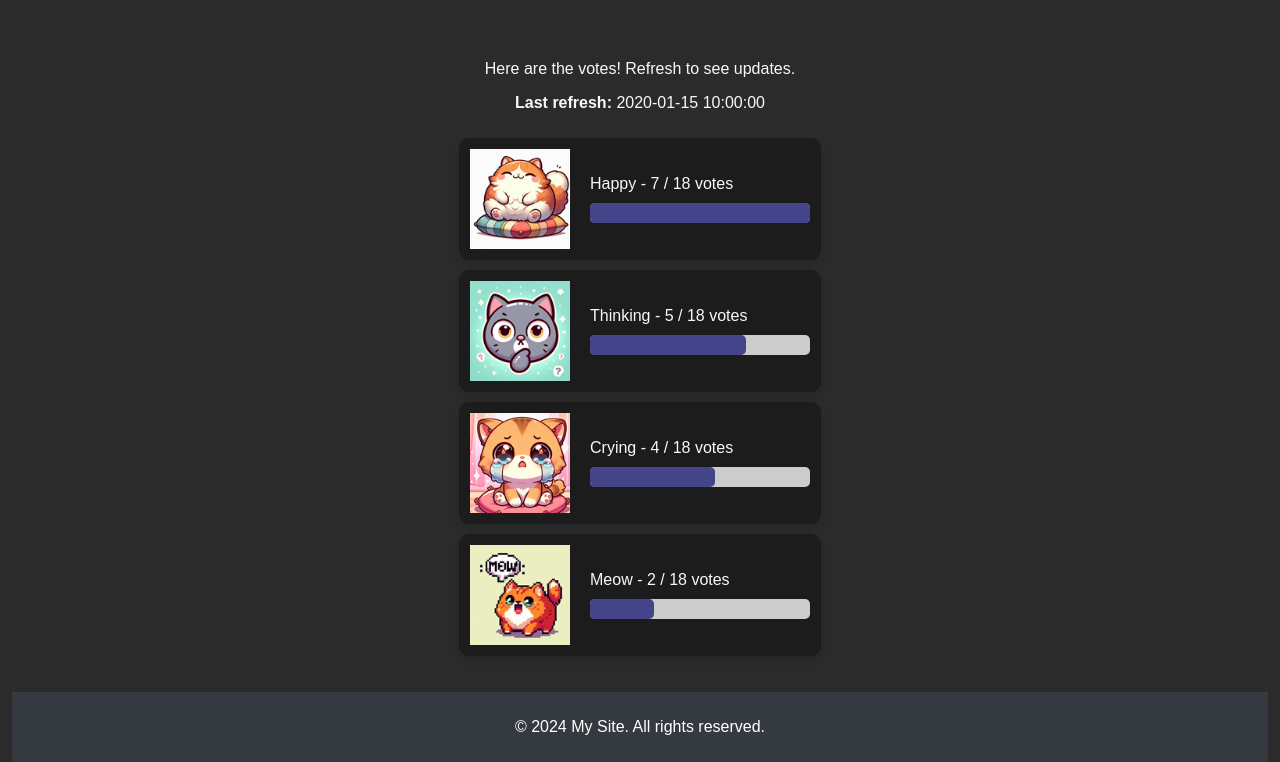
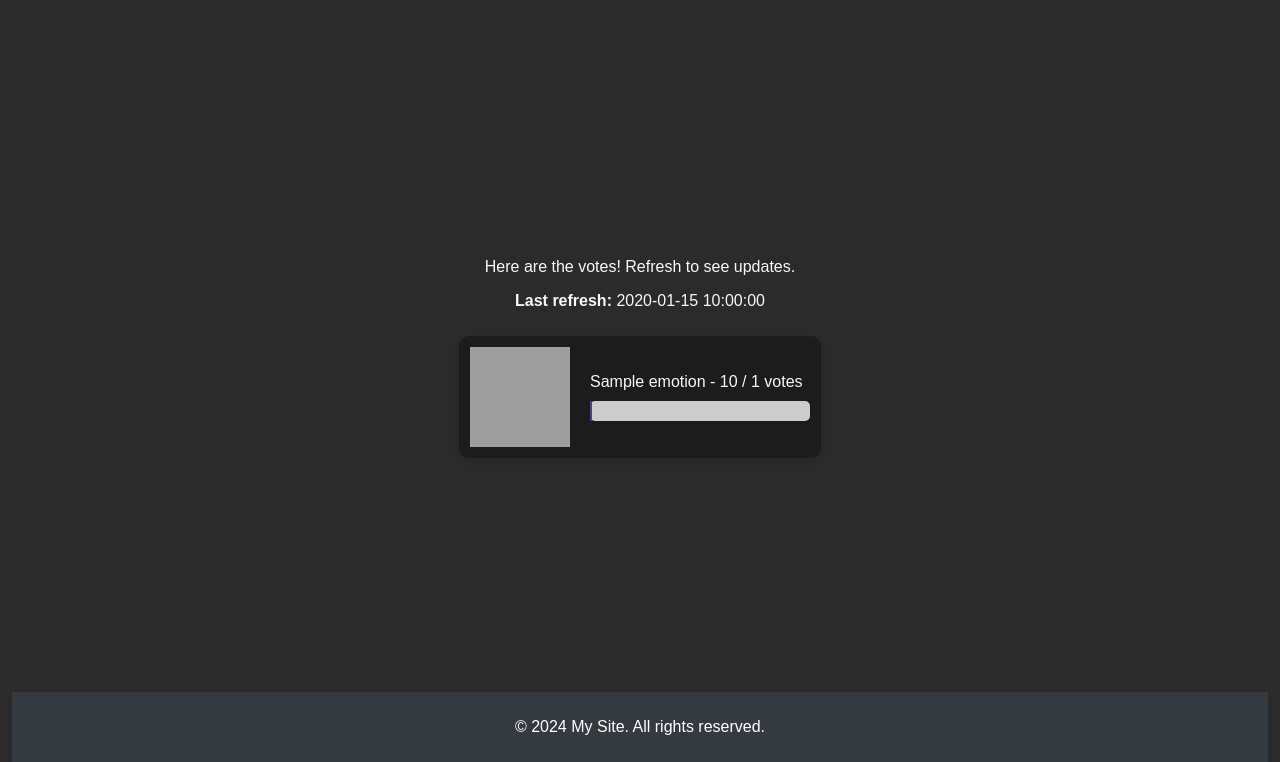
Before and after one commit to DemiAnderson/rca-fastapi-hw, a FastAPI app: template templates/pages/stats.html in a window 1280 px wide. Shown: the part 38-800 px from the top of the page. Run offline with FastAPI, Linux system fonts and the light colour scheme; the template is opened without the code that fills it: most values are stand-ins (such as "Sample title", 1, 10 or a date in 2020); grey boxes are pictures that could not be loaded.

Commit message:
refactor: optimize stats template and vote counting system
- Refactor stats template to use loop iteration
- Update emotion vote counting based on click events
- Implement total votes calculation from click data
- Integrate vote counters into main click functionality

```diff
--- a/main.py
+++ b/main.py
@@ -13,6 +13,13 @@ app.mount("/static", StaticFiles(directory="static"), name="static")
 
 templates = Jinja2Templates(directory="templates")
 
+votes = {
+    'happy': 0,
+    'thinking': 0,
+    'crying': 0,
+    'meow': 0
+}
+
 
 class Vote(BaseModel):
     card_id: str
@@ -26,16 +33,34 @@ def get_choice(request: Request):
 
 @app.post('/vote')
 def count_vote(vote: Vote):
-    print(f"Vote received for card ID: {vote.card_id}")
+    if vote.card_id in votes:
+        votes[vote.card_id] += 1
+        print(f"Vote received for card ID: {vote.card_id}. Total votes: {votes[vote.card_id]}")
     return RedirectResponse(url='/stats', status_code=303)
 
 
 @app.get('/stats')
 def get_stats(request: Request):
-    today = datetime.now().date()
+    today = datetime.now().strftime('%Y-%m-%d %H:%M:%S')
+
+    total_votes = sum(votes.values())
+
+    emotions = [
+        {
+            'name': name.capitalize(),
+            'image': name,
+            'votes': count,
+            'percentage': int((count/total_votes) * 100) if total_votes > 0 else 0
+        }
+        for name, count in votes.items()
+    ]
+    emotions.sort(key=lambda x: x['votes'], reverse=True)
+
     data = {
         'request': request,
         'current_date': today,
+        'emotions': emotions,
+        'total_votes': total_votes
     }
     return templates.TemplateResponse("pages/stats.html", data)
 
--- a/templates/pages/stats.html
+++ b/templates/pages/stats.html
@@ -10,41 +10,16 @@
             <p>Here are the votes! Refresh to see updates.</p>
             <p><b>Last refresh:</b> {{ current_date }}</p>
         </div>
+        {% for emotion in emotions %}
         <div class="card">
-            <img src="static/images/happy.png" alt="Image 1">
+            <img src="static/images/{{ emotion.image }}.png" alt="{{ emotion.name }}">
             <div class="card-content">
-                <p>Happy - 7 / 18 votes</p>
+                <p>{{ emotion.name }} - {{ emotion.votes }} / {{ total_votes }} votes</p>
                 <div class="bar-container">
-                    <div class="bar" style="width: 100%;"></div>
+                    <div class="bar" style="width: {{ emotion.percentage }}%;"></div>
                 </div>
             </div>
         </div>
-        <div class="card">
-            <img src="static/images/thinking.png" alt="Image 1">
-            <div class="card-content">
-                <p>Thinking - 5 / 18 votes</p>
-                <div class="bar-container">
-                    <div class="bar" style="width: 71%;"></div>
-                </div>
-            </div>
-        </div>
-        <div class="card">
-            <img src="static/images/crying.png" alt="Image 1">
-            <div class="card-content">
-                <p>Crying - 4 / 18 votes</p>
-                <div class="bar-container">
-                    <div class="bar" style="width: 57%;"></div>
-                </div>
-            </div>
-        </div>
-        <div class="card">
-            <img src="static/images/meow.png" alt="Image 1">
-            <div class="card-content">
-                <p>Meow - 2 / 18 votes</p>
-                <div class="bar-container">
-                    <div class="bar" style="width: 29%;"></div>
-                </div>
-            </div>
-        </div>
+        {% endfor %}
     </div>
 {% endblock %}
```
